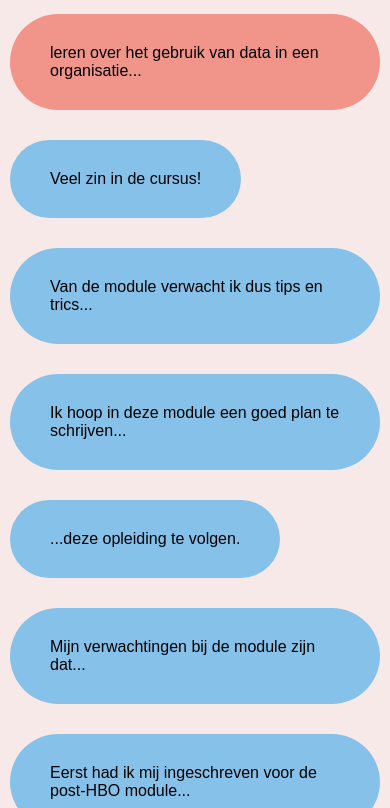
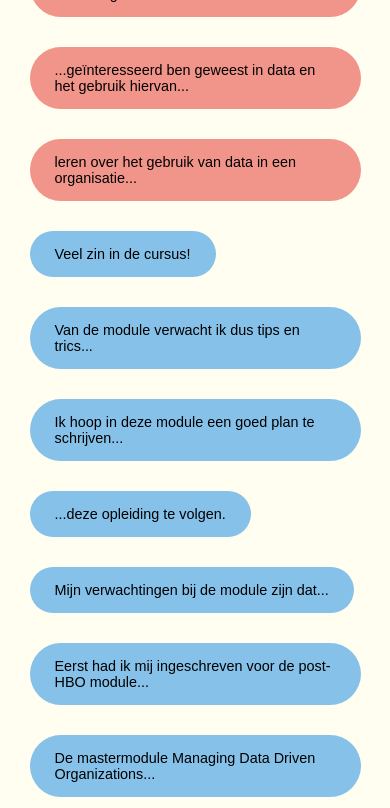
Before and after one commit to businessdatasolutions/demos, a plain HTML site: page mddo/index.html in a window 390 px wide. Shown: the top 808 px of the page. Drawn offline with Linux system fonts and the light colour scheme.

Commit message:
Added responsiveness

```diff
--- a/mddo/styles.css
+++ b/mddo/styles.css
@@ -1,7 +1,6 @@
 body {
     font-family: Arial, sans-serif;
-    color: black;
-    background-color: #f8e9e9;
+    background-color: hsl(56, 100%, 97%);
     display: flex;
     justify-content: center;
     align-items: center;
@@ -13,6 +12,8 @@ body {
     display: flex;
     flex-wrap: wrap;
     gap: 10px;
+    width: 90%;
+    max-width: 1200px; /* or whatever maximum width you prefer */
 }
 
 .bubble {
@@ -47,7 +48,7 @@ body {
 
 .tooltip {
     visibility: hidden;
-    background-color: #f8e9e9;
+    background-color: white;
     color: #333;
     text-align: left;
     border-radius: 5px;
@@ -77,3 +78,17 @@ body {
     visibility: visible;
     opacity: 1;
 }
+
+/* Adjust bubble size on smaller screens */
+@media (max-width: 768px) {
+    .bubble {
+        padding: 20px 30px;
+    }
+}
+
+@media (max-width: 480px) {
+    .bubble {
+        padding: 15px 25px;
+        font-size: 0.9em;
+    }
+}
```
